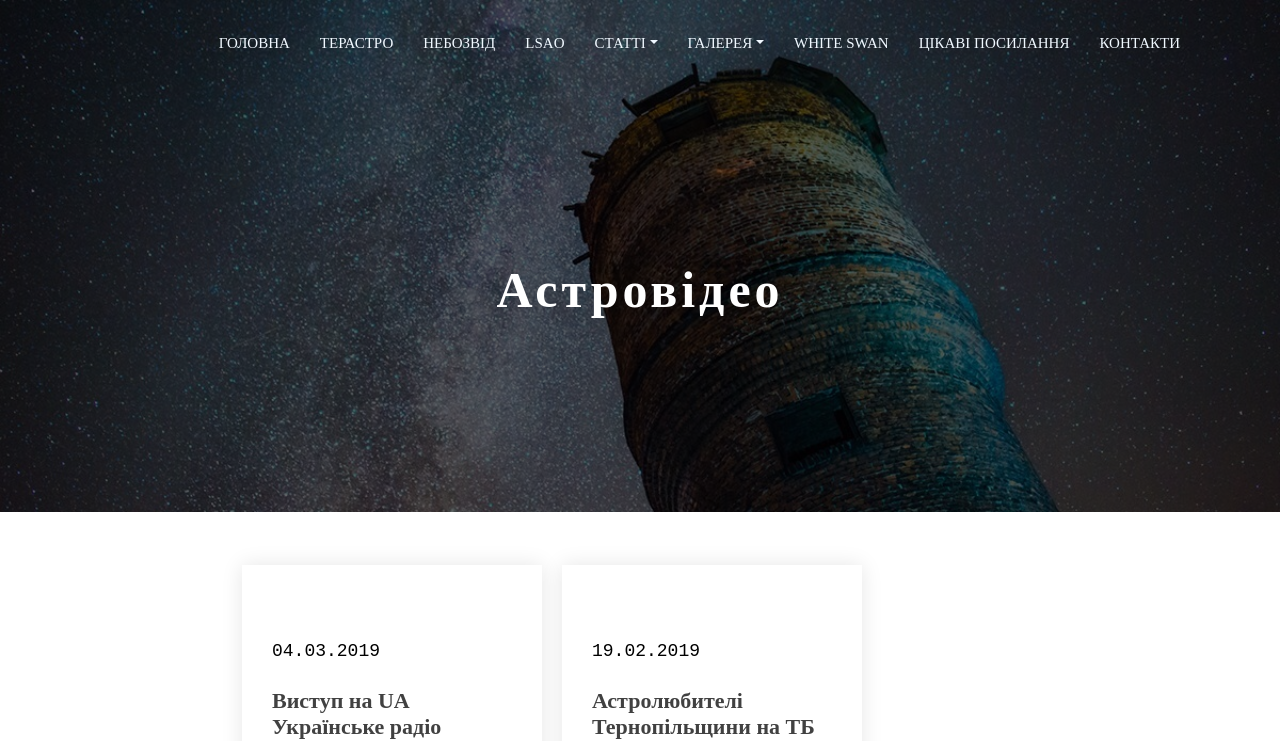
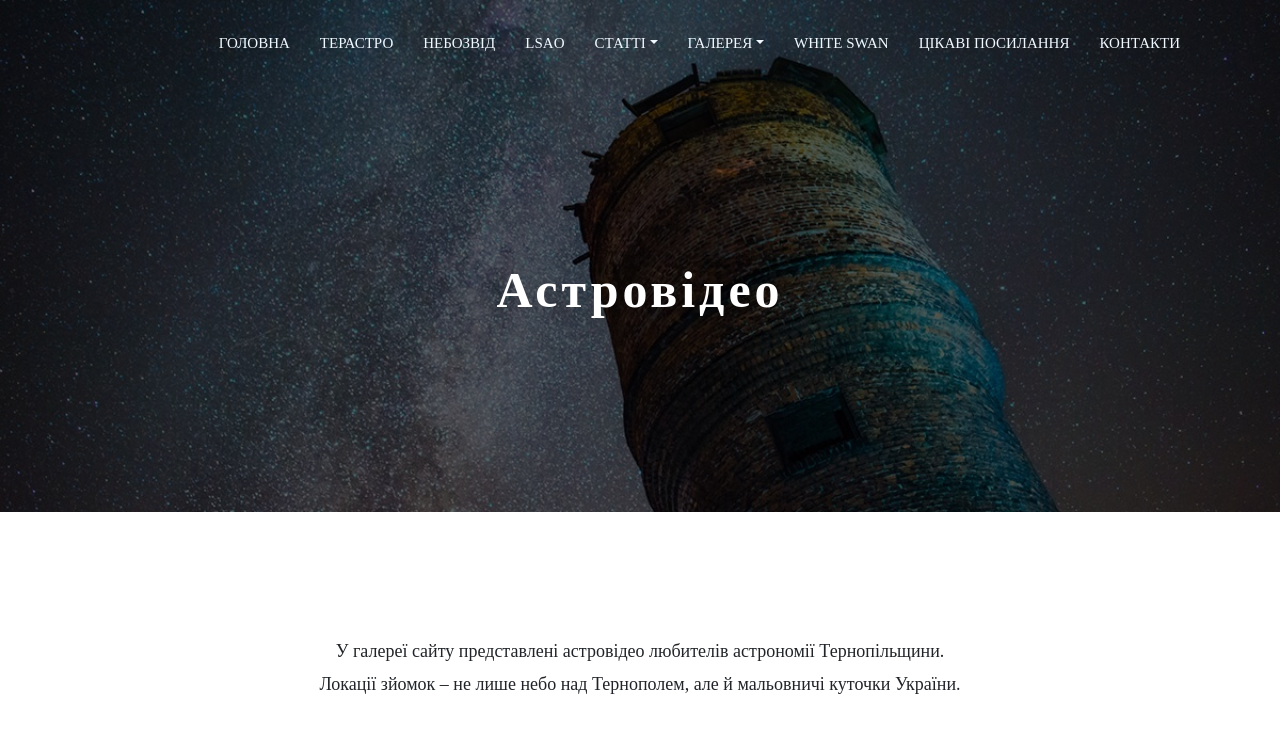
Before and after one commit to walpapur-wtr/old-terastro, a PHP site: page /astrovideo.html in a window 1280 px wide. Shown: the top 741 px of the page. Run offline with PHP 8.4, Linux system fonts and the light colour scheme; grey boxes are pictures that could not be loaded.

Commit message:
Add video

```diff
--- a/terAstro/astrovideo.html
+++ b/terAstro/astrovideo.html
@@ -82,108 +82,37 @@
         <div class="content">
             <div class="container">
                 <div class="content_text">
-                    <div class="main_articles">
+                    <p class="item_video" >
+                        У галереї сайту представлені астровідео любителів астрономії Тернопільщини.
+                        <br>
+                        Локації зйомок – не лише небо над Тернополем, але й мальовничі куточки України.
+                    </p>
 
-                        <a href="">
-                            <div class="articles">
-                                <p class="date">
-                                    04.03.2019
-                                </p>
-                                <h3 class="title_articles">
-                                    Виступ на UA Українське радіо
-                                    Тернопіль. 87,7 FM
-                                </h3>
-                                <p class="body_articles">
-                                    12-14 квітня 2019 року учасники
-                                    клубу любителів астрономії
-                                    “ТерАстро” Сергій Вербицький і
-                                    Юрій Стоянов...
-                                </p>
-                                <a href="mentions.html" class="from">in ЗМІ про нас</a>
-                                <a href="#">
-                                    <br>
-                                    <img class="profile_logo" src="./img/content/Profile.png" alt="">
-                                    <span class="author">
-                                        Юрій Стоянов
-                                    </span>
-                                </a>
-                            </div>
-                        </a>
-                        <a href="">
-                            <div class="articles">
-                                <p class="date">
-                                    19.02.2019
-                                </p>
-                                <h3 class="title_articles">
-                                    Астролюбителі Тернопільщини
-                                    на TБ
-                                </h3>
-                                <p class="body_articles">
-                                    <!-- *********** -->
-                                </p>
-                                <a href="mentions.html" class="from">In ЗМІ про нас</a>
-                                <a href="#">
-                                    <br>
-                                    <img class="profile_logo" src="./img/content/Profile.png" alt="">
-                                    <span class="author">
-                                        Таня Свинарик Іващенко
-                                    </span>
-                                </a>
-                            </div>
-                        </a>
-                        <a href="">
-                            <div class="articles">
-                                <p class="date">
-                                    22.01.2019
-                                </p>
-                                <h3 class="title_articles">
-                                    Андрій Ревун: “Небо надихає на
-                                    роздуми”
-                                </h3>
-                                <p class="body_articles">
-                                    Андрій Ревун – учасник клубу
-                                    любителів астрономії “ТерАстро”, за
-                                    фахом інженер-будівельник
-                                    (“Промислове та...
-                                </p>
-                                <a href="mentions.html" class="from">In Про учасників</a>
-                                <a href="#">
-                                    <br>
-                                    <img class="profile_logo" src="./img/content/Profile.png" alt="">
-                                    <p class="author">
-                                        Юрій Стоянов
-                                    </p>
-                                </a>
-                            </div>
-                        </a>
+                    <div class="video_yt">
+                        <div class="link_video">
+                            <iframe width="400" height="225" src="https://www.youtube-nocookie.com/embed/KfWRo6xgYCk?si=JxYu1A_FuZFL2gs3"
+                            title="YouTube video player" frameborder="0" allow="accelerometer; autoplay; clipboard-write; encrypted-media; gyroscope; picture-in-picture; web-share"
+                            allowfullscreen></iframe>
+                        </div>
+                        <div class="link_video">
+                            <iframe width="400" height="225" src="https://www.youtube.com/embed/fE8qL9xQ-qs?si=o_TCnz87aYgwHBme"
+                            title="YouTube video player" frameborder="0" allow="accelerometer; autoplay; clipboard-write; encrypted-media; gyroscope; picture-in-picture; web-share"
+                            allowfullscreen></iframe>
+                        </div>
+                    </div>
+                    <div class="video_yt">
+                        <div class="link_video">
+                            <iframe width="400" height="225" src="https://www.youtube.com/embed/6k_xkbHr99w?si=orGziHNT91xCp0Nl"
+                            title="YouTube video player" frameborder="0" allow="accelerometer; autoplay; clipboard-write; encrypted-media; gyroscope; picture-in-picture; web-share"
+                            allowfullscreen></iframe>
+                        </div>
+                        <div class="link_video">
+                            <iframe width="400" height="225" src="https://www.youtube.com/embed/bGTw_tcFYiY?si=potKvQp8pUrnXnI_"
+                            title="YouTube video player" frameborder="0" allow="accelerometer; autoplay; clipboard-write; encrypted-media; gyroscope; picture-in-picture; web-share"
+                            allowfullscreen></iframe>
+                        </div>
+                    </div>
 
-                        <a href="">
-                            <div class="articles">
-                                <p class="date">
-                                    22.01.2019
-                                </p>
-                                <h3 class="title_articles">
-                                    Андрій Ревун: “Небо надихає на
-                                    роздуми”
-                                </h3>
-                                <p class="body_articles">
-                                    Андрій Ревун – учасник клубу
-                                    любителів астрономії “ТерАстро”, за
-                                    фахом інженер-будівельник
-                                    (“Промислове та...
-                                </p>
-                                <a href="mentions.html" class="from">In Про учасників</a>
-                                <a href="#">
-                                    <br>
-                                    <img class="profile_logo" src="./img/content/Profile.png" alt="">
-                                    <p class="author">
-                                        Юрій Стоянов
-                                    </p>
-                                </a>
-                            </div>
-                        </a>
-
-                    </div>
                 </div>
             </div>
         </div>
--- a/terAstro/css/styles.css
+++ b/terAstro/css/styles.css
@@ -512,6 +512,7 @@ img{
         font-size: 47px;
         line-height: 65px;
     }
+
 }
 @media(max-width:1170px){
     .focus_box{
@@ -521,6 +522,9 @@ img{
     .focus_word{
         font-size: 45px;
         line-height: 60px;
+    }
+    .video_yt{
+        display: inline-block;
     }
 }
 @media(max-width:1100px){
@@ -750,6 +754,20 @@ img{
     color: rgb(106, 0, 255);
     transition: 0.4s;
 }
+.item_video{
+    text-align: center;
+    font-family: "SourceSansPro";
+}
+.video_yt{
+    display: flex;
+    align-items: center;
+    justify-content:center;
+}
+.link_video{
+    position: relative;
+    margin: 20px 20px 20px;
+}
+
 
 @media (max-width:1100px) {
     .date{
```
